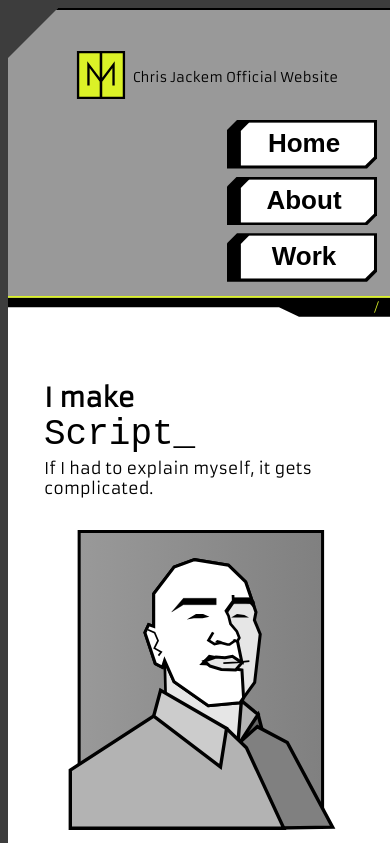
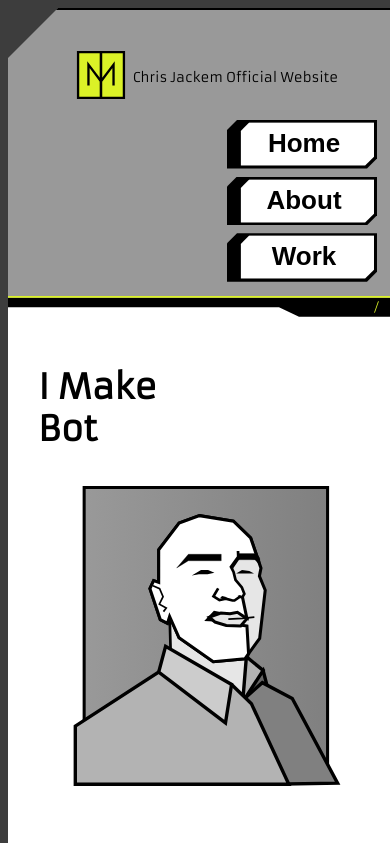
Before and after one commit to ChrisJackem/port_app, a Next.js app: page / in a window 390 px wide. Shown: the top 843 px of the page. Built offline with nearby package versions, Linux system fonts and the light colour scheme; a web font is replaced by a local one.

Commit message:
Polish 8

```diff
--- /dev/null
+++ b/src/app/config/words.tsx
@@ -0,0 +1,27 @@
+export const WORDS = [
+    "Games",
+    "Websites",
+    "Social Media",
+    "Utilities",
+    "Scripts",
+    "Mistakes",
+    "Web Apps",
+    "Maquettes",
+    "Layouts",
+    "Websites",
+    "Bots",
+    "Modals",
+    "Trades",
+    "Plugins",
+    "Styles",
+    "Soup",
+    "Textures",
+    "Models",
+    "Paintings",
+    "Drawings",
+    "Applications",
+    "Movies",
+    "Motion Graphics",
+    "Composites",
+    "Coffee"
+]
--- a/src/app/home/page.tsx
+++ b/src/app/home/page.tsx
@@ -14,7 +14,8 @@ import { SVG_GEAR } from "@/components/svg_btns/svg_btns";
 /*********************************************************************************** Home Page  */
 
 const TypewriterLoading = dynamic(
-    ()=> import('@/components/typewriter/typewriter'),
+    //()=> import('@/components/typewriter/typewriter'),
+    ()=> import('@/components/typewritertoo/typewriter'),
     { loading: ()=> <LoadingComponent />}
 )
 
--- a/src/app/work/page.tsx
+++ b/src/app/work/page.tsx
@@ -8,8 +8,6 @@ import SvgBtn from '@/components/svg_btns/svg_btns'
 import { motion } from 'motion/react'
 import { PageVariants } from '../config/variants'
 import TypeHeader from '@/components/type_header/type_header'
-import Typewriter from '@/components/typewritertoo/typewriter'
-
 /*********************************************************************************** Work Page  */
 
 const WorkPage = () => {
@@ -27,7 +25,6 @@ const WorkPage = () => {
             >
                 The following is some of my most recent personal projects.
             </motion.div>
-            <Typewriter />
         </section>
 
     <div id='work-work-container' className='flex flex-column'>
--- /dev/null
+++ b/src/components/typewritertoo/typewriter.module.css
@@ -0,0 +1,27 @@
+.container{
+    width: 40%;
+    white-space: nowrap;
+    margin-left: 100px;
+}
+
+.word_container, .dash, .heading{
+    font-weight: bold;
+    font-size: 34px;
+}
+
+.dash {
+    visibility: visible;
+    animation: cursor-blink 1.5s steps(2) infinite;
+}
+
+@keyframes cursor-blink {
+  0% { visibility: hidden; }
+}
+
+@media screen and (max-width: 600px){
+    .container{
+        width: 100%;
+        margin-left: 10px;
+        margin-bottom: 20px;
+    }
+}
--- a/src/components/typewritertoo/typewriter.tsx
+++ b/src/components/typewritertoo/typewriter.tsx
@@ -1,82 +1,89 @@
 /* eslint-disable react-hooks/exhaustive-deps */
-import React, { useCallback, useEffect, useRef, useState } from 'react'
+import React, { useEffect, useRef, useState } from 'react'
+import { WORDS } from '@/app/config/words';
+import styles from './typewriter.module.css';
+import { useInView } from 'motion/react';
 
-const WORDS = [
-  "Games",
-  "Websites",
-  "Social Media",
-  "Utilities",
-  "Scripts",
-  "Mistakes",
-  "Web Apps",
-  "Maquettes",
-  "Layouts",
-  "Websites",
-  "Bots",
-  "Modals",
-  "Trades"
-]
-
-type WordType = {
+/**
+ * @param index - the index inside WORDS
+ * @param progress - the progress we made - ( len(WORDS[index]) * 2 )
+ */
+type WordStatus = {
     index: number;
-    fullWord: string;
-    currWord: string;
     progress: number;
 }
 
-function randomWord( currentIndex:number=0 ): WordType {
+function randomWord( currentIndex:number=0 ): WordStatus {
     let i:number = currentIndex;
     while ( i === currentIndex ) i = Math.floor(Math.random() * WORDS.length);
-    return {
-        index: i,
-        progress: 0,
-        currWord: '',
-        fullWord: WORDS[i]
-    }
+    return { index: i, progress: 0 }
 }
 
+/**
+ * Typewriter component
+ * started/stopped by useInView hook
+ * tick is self contained and uses 'word' ref
+ *
+ * word - internal state used for tick()
+ * renderWord - render state set by tick
+ */
 const Typewriter = () => {
-    const word = useRef<WordType>(randomWord());
-    const [renderWord, setRenderWord] = useState('');
+    const word = useRef<WordStatus>(randomWord());
+    const [renderWord, setRenderWord] = useState<string>('');
     const timeOut = useRef<undefined | NodeJS.Timeout>(undefined);
 
+    const container_ref = useRef(null)
+    const isInView = useInView(container_ref);
+
     useEffect(()=>{
-        tick()
-        return ()=>{
-            if (timeOut.current) clearTimeout(timeOut.current);
+        const kill = ()=>{
+            if(timeOut.current){
+                clearTimeout(timeOut.current);
+                timeOut.current = undefined;
+            }
         }
-    }, []);
+        ( isInView ? tick : kill )();
+        return kill;
+    }, [isInView]);
 
-    const tick = useCallback(()=>{
+    const tick = ()=>{
         let wait:number = 200;
-        let { progress, currWord, index, fullWord } = word.current;
-        const l = fullWord.length;
+        let { progress, index } = word.current;
+        const full_word:string = WORDS[index];
+        const l:number = full_word.length;
+        let current_word:string = '';
+
         progress += 1;
         if ( progress <= l ){// Forwards
             wait = progress === l
                 ? 3000 // Full word - pause
                 : Math.max( 200, Math.floor(Math.random() * 500) );
-            currWord = fullWord.slice(0, progress);
+            current_word = full_word.slice(0, progress);
         }else{
             if ( progress >= (l * 2) ){ // Done. Get new word
                 wait = 500;
-                ({ progress, currWord, index, fullWord } = randomWord(index));
+                ({ progress, index } = randomWord(index));
             }else{// backwards
                 const overflowed = progress - l;
-                currWord = fullWord.slice(0, -overflowed);
+                current_word = full_word.slice(0, -overflowed);
             }
         }
-        ( word.current = { progress, currWord, index, fullWord } );
-        setRenderWord(currWord);
+
+        ( word.current = { progress, index } );
+        setRenderWord(current_word);
         timeOut.current = setTimeout( tick, wait );
-    }, [word]);
-
+    };
 
     return (
-        <section>
-            <br/>
-            <h2>I Make</h2>
-            <div>{renderWord}</div>
+        <section
+            ref={container_ref}
+            className={styles.container}
+        >
+            <h2 className={styles.heading}>I Make</h2>
+            <div className={styles.word_container}>
+                {renderWord}
+                <span className={styles.dash}>|</span>
+            </div>
         </section>
     )
 }
```
